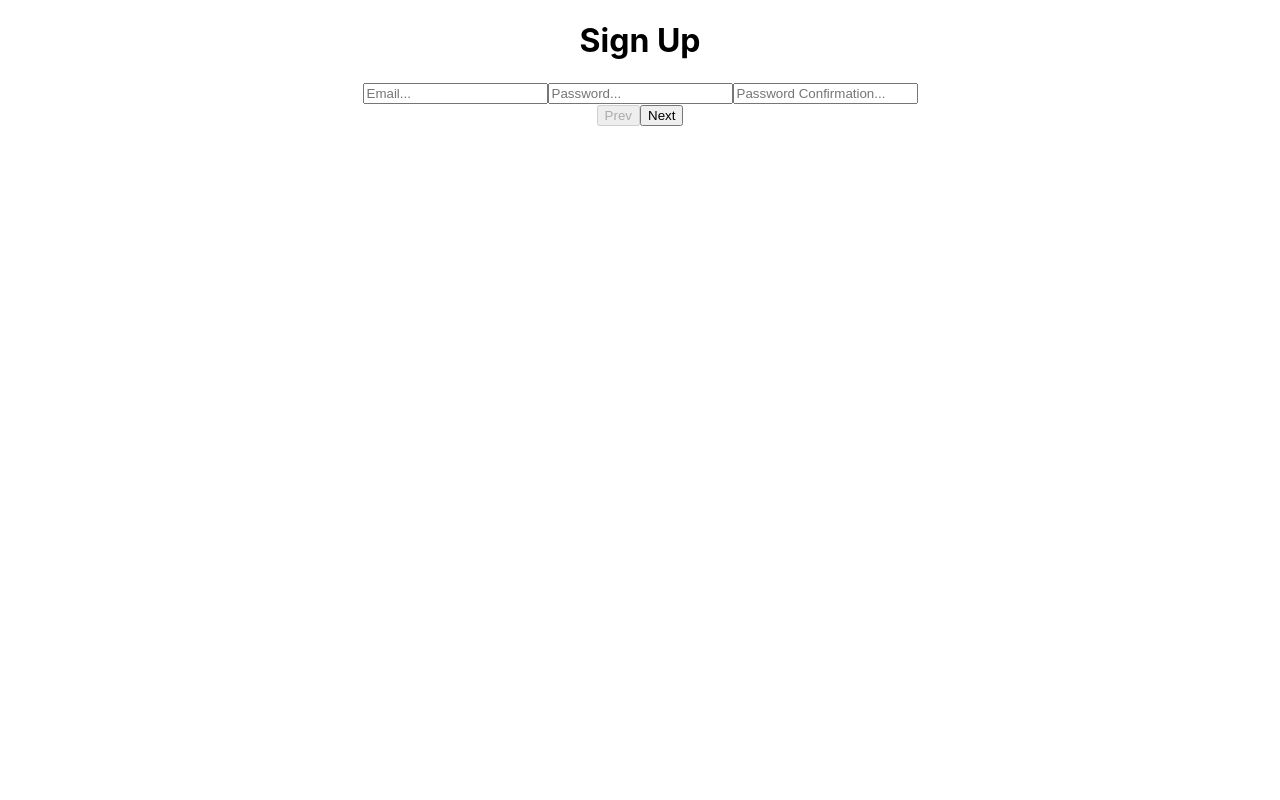
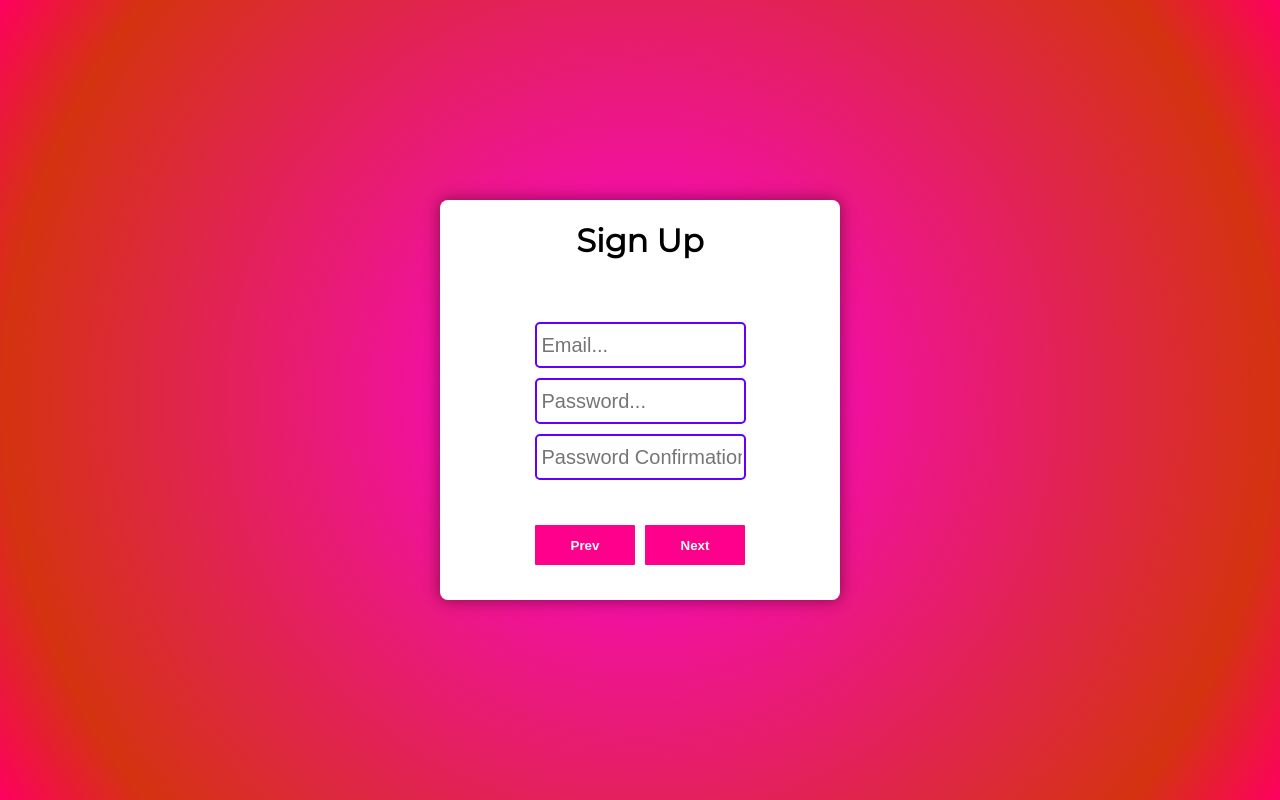
Before and after one commit to patriceandrea/multi-step-form, a React (Create React App) app in the folder multipage-form/: page / in a window 1280 px wide. Built offline with nearby package versions, Linux system fonts and the light colour scheme.

Commit message:
add CSS styling

```diff
--- a/multipage-form/src/App.css
+++ b/multipage-form/src/App.css
@@ -1,3 +1,143 @@
+@import url(https://fonts.googleapis.com/css?family=Montserrat);
+
 .App {
-  text-align: center;
+  background: rgb(255, 0, 228);
+  background: radial-gradient(circle,
+      rgba(255, 0, 228, 1) 0%,
+      rgba(212, 51, 16, 1) 84%,
+      rgba(255, 0, 95, 1) 100%);
+  width: 100vw;
+  height: 100vh;
+  display: grid;
+  place-items: center;
 }
+
+body {
+  margin: 0%;
+  padding: 0%;
+  font-family: montserrat, arial, verdana;
+}
+
+.form {
+  width: 100%;
+  height: 100%;
+  display: flex;
+  flex-direction: column;
+  justify-content: center;
+  align-items: center;
+}
+
+.form-container {
+  width: 400px;
+  height: 400px;
+  background-color: white;
+  border-radius: 8px;
+  box-shadow: 0 0 15px 1px rgba(0, 0, 0, 0.4);
+  display: flex;
+  flex-direction: column;
+}
+
+.form-container .header {
+  flex: 20%;
+  display: grid;
+  place-items: center;
+}
+
+.form-container .body {
+  flex: 60%;
+}
+
+.form-container .footer {
+  flex: 20%;
+  display: flex;
+  justify-content: center;
+}
+
+.form-container .footer button {
+  border-radius: 7px;
+  width: 100px;
+  height: 40px;
+  background-color: rgb(255, 0, 140);
+  font-weight: bold;
+  color: white;
+  border: 0 none;
+  border-radius: 1px;
+  cursor: pointer;
+  padding: 10px 5px;
+  margin: 10px 5px;
+  margin: 5px;
+}
+
+.sign-up-container {
+  height: 100%;
+  width: 100%;
+  display: flex;
+  flex-direction: column;
+  justify-content: center;
+  align-items: center;
+}
+
+.sign-up-container input {
+  margin: 5px;
+  width: 200px;
+  height: 40px;
+  padding-left: 5px;
+  font-size: 20px;
+}
+
+.personal-info-container {
+  height: 100%;
+  width: 100%;
+  display: flex;
+  flex-direction: column;
+  justify-content: center;
+  align-items: center;
+}
+
+.personal-info-container input {
+  margin: 5px;
+  width: 200px;
+  height: 40px;
+  padding-left: 5px;
+  font-size: 20px;
+}
+
+/* PROGRESS BAR */
+.progressbar {
+  width: 400px;
+  height: 10px;
+  background-color: white;
+  margin-bottom: 50px;
+}
+
+.progressbar div {
+  width: 33.3%;
+  height: 100%;
+  background-color: rgb(98, 0, 255);
+}
+
+.other-info-container {
+  height: 100%;
+  width: 100%;
+  display: flex;
+  flex-direction: column;
+  justify-content: center;
+  align-items: center;
+}
+
+.other-info-container input {
+  margin: 5px;
+  width: 200px;
+  height: 40px;
+  padding-left: 5px;
+  font-size: 20px;
+}
+
+input {
+  border: 2px solid rgb(98, 0, 255);
+  border-radius: 5px;
+}
+
+input:focus {
+  border: 3px solid rgb(98, 0, 255);
+}
```
